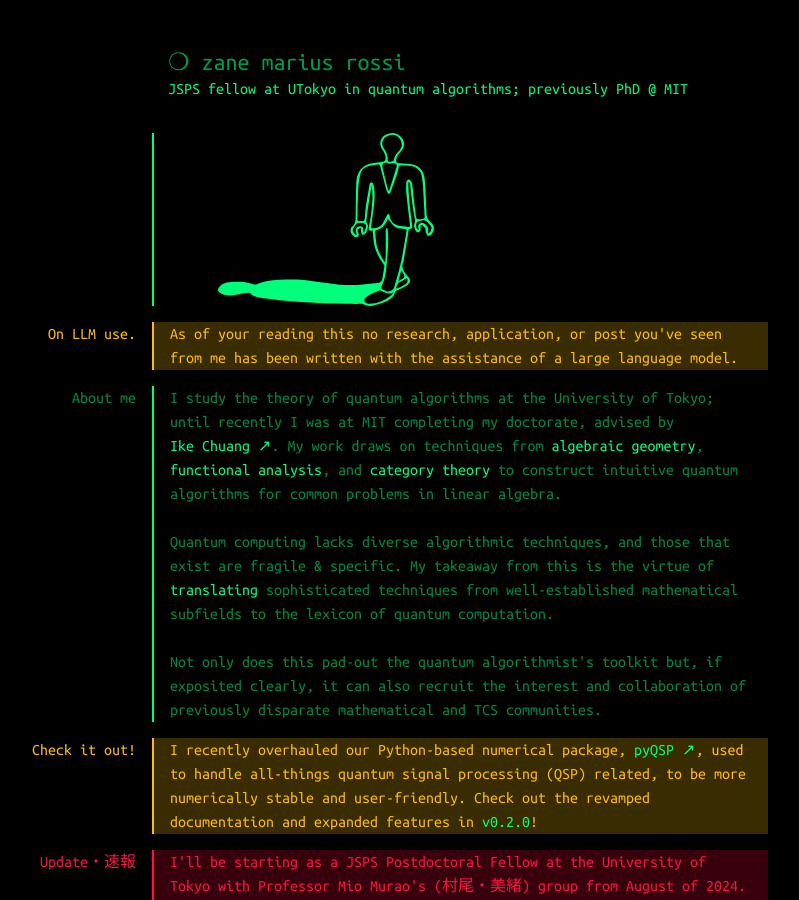
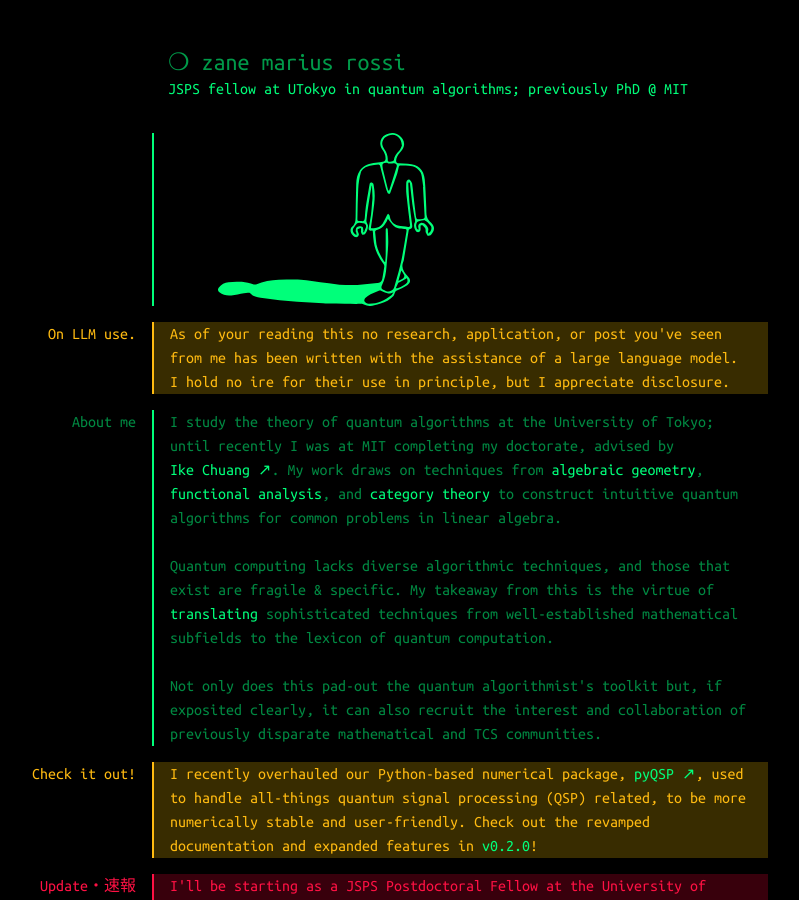
Before and after one commit to pedalferrous/pedalferrous.github.io, a Jekyll site: the page built from index.md, in a window 1280 px wide and 900 px high. Shown: the whole window, without its empty margins (312-1111 px from the left). Built offline with Jekyll 4.4.1, drawn with Linux system fonts in a browser that asks for light colours.

Commit message:
Update content.

```diff
--- a/_layouts/home.html
+++ b/_layouts/home.html
@@ -90,7 +90,7 @@ layout: default
                       <!-- Display for mobile -->
                       <div class="d-md-none">
                           <p class="post-mobile-tip">
-                              As of your reading this no research, application, or post you've seen from me has been written with the assistance of a large language model.
+                            As of your reading this no research, application, or post you've seen from me has been written with the assistance of a large language model. I hold no ire for their use in principle, but I appreciate disclosure.
                           </p>
                       </div>
                       <!-- Display on larger devices -->
@@ -99,7 +99,7 @@ layout: default
                               On LLM use.
                           </p>
                           <p class="right-post-tip">
-                              As of your reading this no research, application, or post you've seen from me has been written with the assistance of a large language model.
+                            As of your reading this no research, application, or post you've seen from me has been written with the assistance of a large language model. I hold no ire for their use in principle, but I appreciate disclosure.
                           </p>
                       </div>
                   </div>
```
Also changed, not shown: 4 other files.
